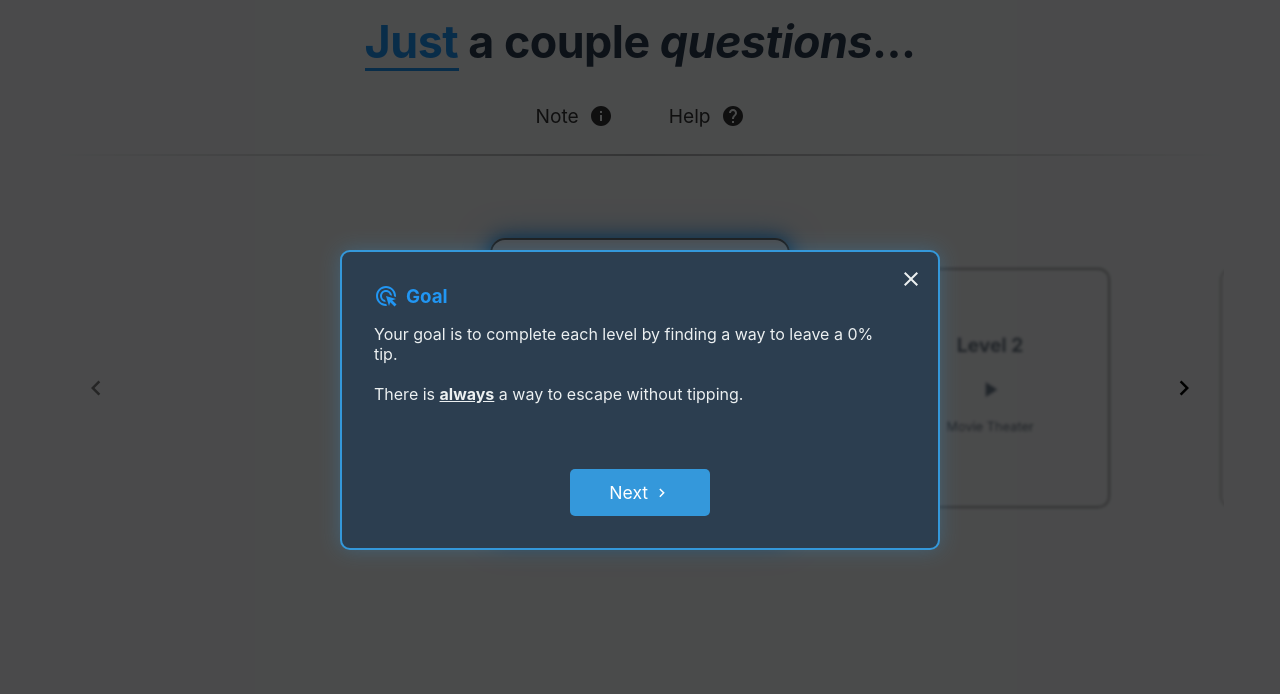
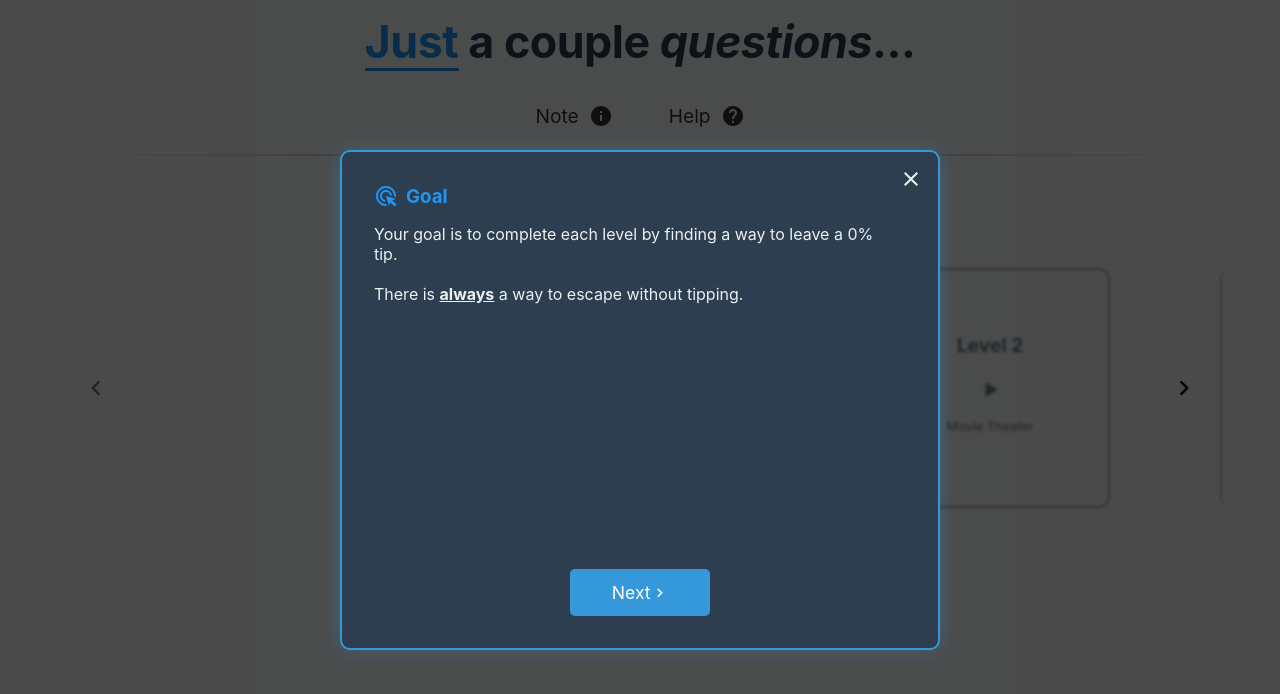
Before and after one commit to lukeharwood11/couple-questions, a React (Create React App) app: page / in a window 1280 px wide. Shown: the top 694 px of the page. Built offline with nearby package versions, Linux system fonts and the light colour scheme.

Commit message:
Adjust modals

```diff
--- a/src/components/ThankYouPopup/ThankYouPopup.tsx
+++ b/src/components/ThankYouPopup/ThankYouPopup.tsx
@@ -58,6 +58,7 @@ const ThankYouPopup: React.FC<ThankYouPopupProps> = ({ isOpen, onClose }) => {
                         <div className="thankyou-message">
                             <p>If you enjoyed the game, share it with your friends!</p>
                             <p>
+                                <br />
                                 Have any feedback, found an issue, or have an idea for a new level?<br /> Reach out to me at{' '}
                                 <span className="email-wrapper" onClick={handleCopyEmail}>
                                     <span className="email-text">feedback@justacouplequestions.com</span>
--- a/src/components/WelcomePopup/WelcomePopup.css
+++ b/src/components/WelcomePopup/WelcomePopup.css
@@ -17,7 +17,7 @@
   border-radius: 10px;
   padding: 2rem;
   width: min(600px, 90vw);
-  height: 300px;
+  height: 500px;
   display: flex;
   flex-direction: column;
   color: #ecf0f1;
@@ -102,14 +102,13 @@
   background-color: #3498db;
   color: white;
   border: none;
-  padding: 0.8rem 1.5rem;
+  padding: 0.8rem 1rem;
   border-radius: 5px;
   cursor: pointer;
   font-size: 1.1rem;
   transition: background-color 0.3s ease;
   display: flex;
   align-items: center;
-  gap: 5px;
   min-width: 140px;
   justify-content: center;
 }
```
